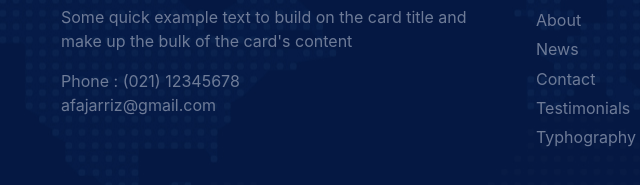
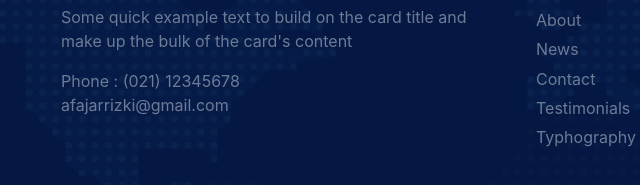
Before and after one commit to afajarrizki/designficube, a plain HTML site: page index.html in a window 1280 px wide. Shown: the part 2334-2519 px from the top of the page, 24-664 px from the left. Drawn offline with nearby package versions, Linux system fonts and the light colour scheme.

Commit message:
Update index.html

```diff
--- a/index.html
+++ b/index.html
@@ -153,7 +153,7 @@
           <div class="col-md-5">
             <h3>Our Contact</h3>
             <p>Some quick example text to build on the card title and make up the bulk of the card's content</p>
-            <p>Phone : (021) 12345678 <br> afajarriz@gmail.com</p>
+            <p>Phone : (021) 12345678 <br> afajarrizki@gmail.com</p>
           </div>
           <div class="col-md-5">
             <div class="row">
```
